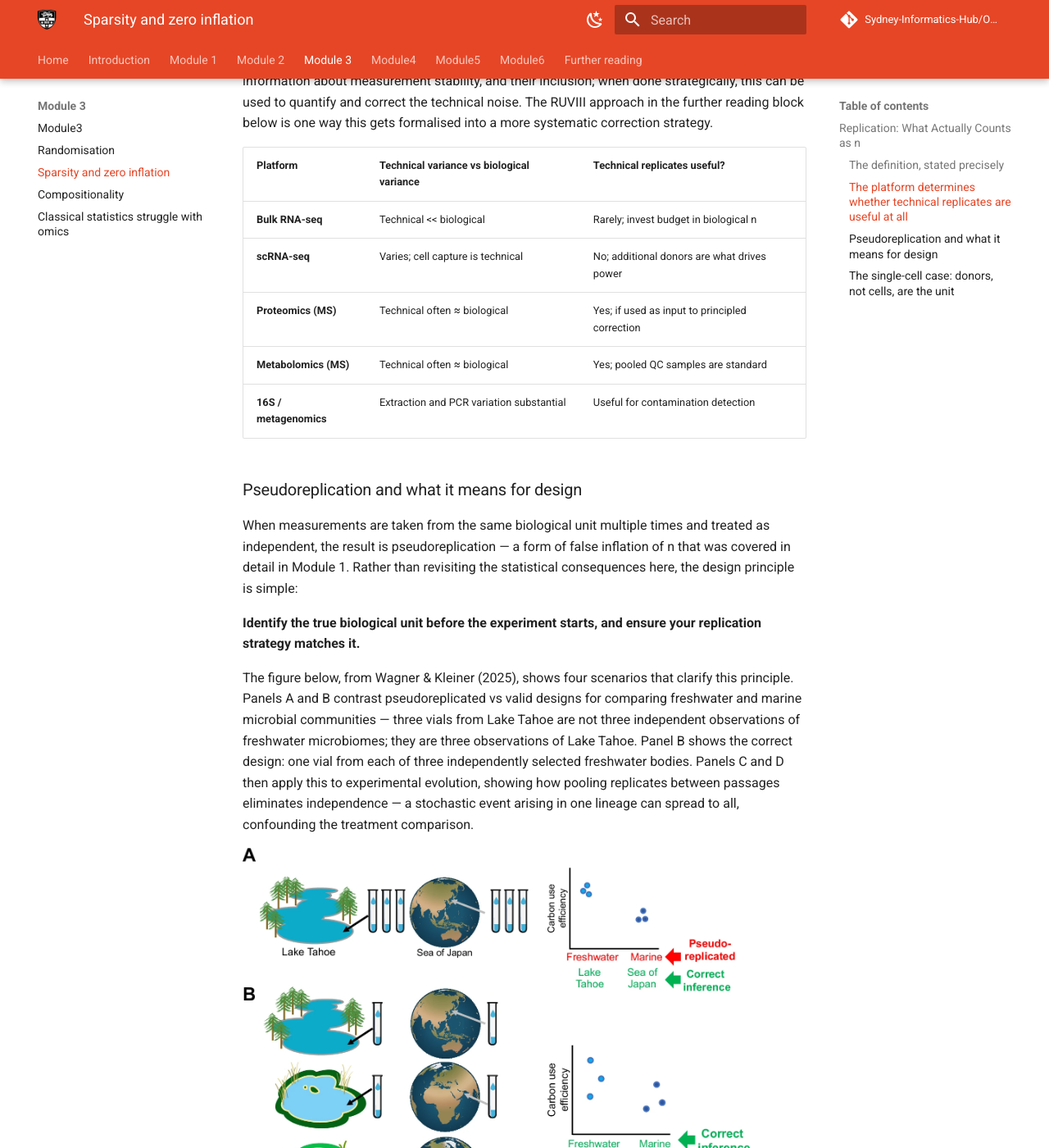
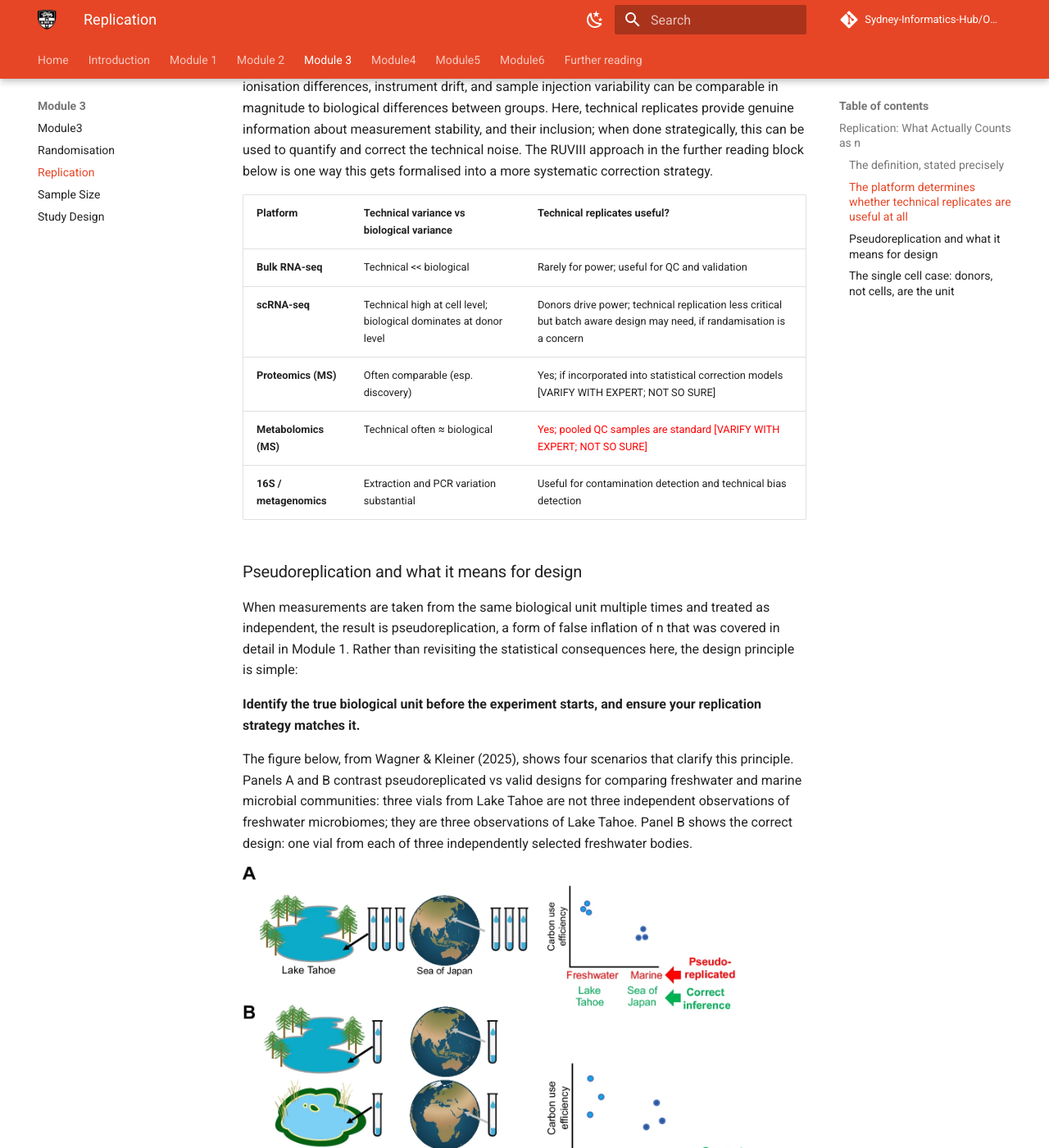
Before and after one commit to Sydney-Informatics-Hub/Omics-Study-Designs-and-Data-Interpretation, an MkDocs documentation site: the page built from docs/Day1/module3-2.md, in a window 1280 px wide and 1400 px high, scrolled down 1201 px. Shown: the whole window at 82% size. Built offline with MkDocs 1.6.1 and Material for MkDocs 9.7.7, drawn with Linux system fonts in a browser that asks for light colours; comment, search, counter and statistics services are not loaded; some of the changed text lies outside the part shown.

Commit message:
module 3 section 1-4 compelte

```diff
--- a/docs/Day1/module3-2.md
+++ b/docs/Day1/module3-2.md
@@ -28,6 +28,21 @@
 positives that appear statistically robust but vanish in independent
 datasets.
 
+??? example "Terminology"
+    **Biological unit (BU)**: The biological entity of interest about which conclusions are drawn in an omics study.
+    Examples:
+        A patient in RNA-seq or proteomics
+        A mouse in an experiment
+        A soil site in metagenomics
+    **Experimental unit (EU)**: The smallest unit that is independently subjected to a condition or treatment in the experiment.
+    Examples:
+        Each patient sample in bulk RNA-seq
+        Each independently treated cell culture
+        Each stool sample in a microbiome study
+    **Observational unit (OU)**: In standard statistical usage, the observational unit is the entity on which measurements are directly recorded. Example: In omics studies, sample taken from patient (e.g. tissue biopsy, blood draw) are observational unit, or the individual cell in single-cell assays.
+
+
+
 ### The platform determines whether technical replicates are useful at all
 
 This is something most training materials tend to skip over. Technical replicates are not a default requirement, their value depends entirely on the platform, and more specifically on whether technical noise is large enough to matter relative to biological variability.
@@ -49,16 +64,16 @@
 
 | Platform | Technical variance vs biological variance | Technical replicates useful? |
 |---|---|---|
-| **Bulk RNA-seq** | Technical << biological | Rarely; invest budget in biological n |
-| **scRNA-seq** | Varies; cell capture is technical | No; additional donors are what drives power |
-| **Proteomics (MS)** | Technical often ≈ biological | Yes; if used as input to principled correction |
-| **Metabolomics (MS)** | Technical often ≈ biological | Yes; pooled QC samples are standard |
-| **16S / metagenomics** | Extraction and PCR variation substantial | Useful for contamination detection |
+| **Bulk RNA-seq** | Technical << biological | Rarely for power; useful for QC and validation |
+| **scRNA-seq** | Technical high at cell level; biological dominates at donor level | Donors drive power; technical replication less critical but batch aware design may need, if randamisation is a concern |
+| **Proteomics (MS)** | Often comparable (esp. discovery) | Yes; if incorporated into statistical correction models [VARIFY WITH EXPERT; NOT SO SURE]|
+| **Metabolomics (MS)** | Technical often ≈ biological | <span style="color:red;"> Yes; pooled QC samples are standard [VARIFY WITH EXPERT; NOT SO SURE] </span>|
+| **16S / metagenomics** | Extraction and PCR variation substantial | Useful for contamination detection and technical bias detection |
 
 ### Pseudoreplication and what it means for design
 
 When measurements are taken from the same biological unit multiple times
-and treated as independent, the result is pseudoreplication — a form of
+and treated as independent, the result is pseudoreplication, a form of
 false inflation of n that was covered in detail in Module 1. Rather than
 revisiting the statistical consequences here, the design principle is
 simple:
@@ -68,44 +83,41 @@
 
 The figure below, from Wagner & Kleiner (2025), shows four scenarios that
 clarify this principle. Panels A and B contrast pseudoreplicated vs valid
-designs for comparing freshwater and marine microbial communities — three
+designs for comparing freshwater and marine microbial communities: three
 vials from Lake Tahoe are not three independent observations of freshwater
 microbiomes; they are three observations of Lake Tahoe. Panel B shows the
 correct design: one vial from each of three independently selected
-freshwater bodies. Panels C and D then apply this to experimental
-evolution, showing how pooling replicates between passages eliminates
-independence — a stochastic event arising in one lineage can spread to
-all, confounding the treatment comparison.
+freshwater bodies.
 
-![Valid vs pseudoreplicated experimental designs across four scenarios](Figures_module3/wagner2025_fig1_replication.png){width=90%}
+![Valid vs pseudoreplicated experimental designs across four scenarios](Figures_module3/wagner2025_fig1_replication_v02.jpg){width=90%}
 
 <small>Ref: Wagner & Kleiner. *Nature Communications* 16, 7263 (2025).
 [doi:10.1038/s41467-025-62616-x](https://www.nature.com/articles/s41467-025-62616-x){target="_blank"}
 (CC BY-NC-ND 4.0)</small>
 
-??? example "Case Study: Pseudoreplication at Scale — 95% of HMA Microbiome Studies"
+??? info "Case Study: Pseudoreplication at Scale: 95% of HMA Microbiome Studies"
 
     A 2020 systematic review by Walter et al. examined 38 published studies
-    that used human microbiota-associated (HMA) rodents to establish causal
+    that used human microbiota associated (HMA) rodents to establish causal
     links between gut microbiome alterations and human disease. These studies
     transplant fecal microbiota from human donors (cases and controls) into
-    germ-free rodents and compare pathological phenotypes in the recipients.
+    germ free rodents and compare pathological phenotypes in the recipients.
 
     The review found that 95% of studies (36/38) reported successful transfer
-    of disease-associated phenotypes — a rate the authors describe as
-    biologically implausible given the known limitations of cross-species
+    of disease associated phenotypes; a rate the authors describe as
+    biologically Unbelievable given the known limitations of cross species
     microbiome transfer.
 
     A key driver of this inflation was pseudoreplication. Figure 1 of the
-    paper (below) maps the three-level structure of these experiments: the
-    **Biological Unit (BU)** is the human donor — the entity about which
+    paper (below) maps the three level structure of these experiments: the
+    **Biological Unit (BU)** is the human donor, the entity about which
     causal inferences are being made. The **Experimental Unit (EU)** is the
-    inoculum used to colonise the mice — which, when donors are pooled,
+    inoculum used to colonise the mice, which, when donors are pooled,
     collapses to the number of pools rather than the number of donors. The
-    **Observational Unit (OU)** is the individual mouse — just a measurement
+    **Observational Unit (OU)** is the individual mouse, just a measurement
     platform, not an independent replicate.
 
-    ![BU/EU/OU structure in HMA rodent studies — how pooling reduces n and pseudoreplication inflates it](Figures_module3/walter2020_fig1_BU_EU_OU.png){width=90%}
+    ![BU/EU/OU structure in HMA rodent studies:- how pooling reduces n and pseudoreplication inflates it](Figures_module3/walter2020_fig1_BU_EU_OU.png){width=90%}
 
     <small>Ref: Walter J, Armet AM, Finlay BB, Shanahan F. Establishing or
     Exaggerating Causality for the Gut Microbiome: Lessons from Human
@@ -113,26 +125,26 @@
     [doi:10.1016/j.cell.2019.12.025](https://doi.org/10.1016/j.cell.2019.12.025){target="_blank"}</small>
 
     Of the 38 studies reviewed, 84% used the individual animals as the unit
-    of statistical inference — even though animal numbers were far larger than
+    of statistical inference, even though animal numbers were far larger than
     the number of human donors and the donors were the true experimental unit.
     Many studies also pooled donor samples before inoculation, reducing the
-    effective n from the number of donors to the number of pools — sometimes
+    effective n from the number of donors to the number of pools: sometimes
     to n = 1 per condition.
 
     **The connection to Module 1:** The Koren et al. (2012) pregnancy
     microbiome study used as the Module 1 design activity is one of the
     studies cited in this systematic review. The Walter et al. Figure 1
     provides the formal conceptual framework for why that design was
-    pseudoreplicated — and why 84% of similar studies made the same error.
+    pseudoreplicated, and why 84% of similar studies made the same error.
 
     **The design fix:** use the number of human donors as n; do not pool
     samples before inoculation; prevent microbial spread between cages from
-    different donors. These are design decisions, not analytical ones — they
+    different donors. These are design decisions, not analytical ones: they
     cannot be applied retrospectively.
 
-### The single-cell case: donors, not cells, are the unit
+### The single cell case: donors, not cells, are the unit
 
-Single-cell RNA-seq needs a bit of extra care here, because it produces
+Single cell RNA-seq needs a bit of extra care here, because it produces
 a lot of data very quickly. It’s easy to end up with tens of thousands of
 cells and feel like you have a very large sample size.
 
@@ -184,21 +196,21 @@
     variation. The logic: the same biological sample measured in two
     different batches should produce identical expression profiles. Any
     systematic disagreement between the two measurements reflects technical
-    noise — not biology. RUVIII learns the structure of this disagreement
+    noise, not biology. RUVIII learns the structure of this disagreement
     across all technical replicate pairs and subtracts it from every sample
     in the dataset.
 
-    This approach was applied to a NanoString cohort of inflammatory bowel
+    This approach was applied to a **NanoString cohort** of inflammatory bowel
     disease samples where batch effects were large relative to the biological
-    signal. Including a small number of technical replicate samples — the
-    same RNA measured across multiple processing runs — enabled RUVIII to
+    signal. Including a small number of technical replicate samples, the
+    same RNA measured across multiple processing runs, enabled RUVIII to
     estimate batch structure that could not have been estimated from the
     biological samples alone.
 
     **The critical requirement:** technical replicates must be included *by
     design*, before data collection begins. RUVIII cannot be applied
     retrospectively if no true technical replicates exist. This is why it
-    belongs in a module on design, not analysis.
+    belongs to study design, not data analysis.
 
     <small>
     Molania R, et al. A new normalization for Nanostring nCounter gene
--- a/mkdocs.yml
+++ b/mkdocs.yml
@@ -17,9 +17,9 @@
   - Module 3:
     - Module3: Day1/module3.md
     - Randomisation: Day1/module3-1.md
-    - Sparsity and zero inflation: Day1/module3-2.md
-    - Compositionality: Day1/module3-3.md
-    - Classical statistics struggle with omics: Day1/module3-4.md
+    - Replication: Day1/module3-2.md
+    - Sample Size: Day1/module3-3.md
+    - Study Design: Day1/module3-4.md
   - Module4: Day2/module4.md
   - Module5: Day2/module5.md
   - Module6: Day2/module6.md
```
Also changed, not shown: other parts of docs/Day1/module3-2.md (+4 -4 lines), docs/Day1/module3-3.md (added, +162 -0 lines), docs/Day1/module3-4.md (added, +126 -0 lines), docs/Day1/Figures_module3/03_Dimension_reduction_before_after_v01.png, docs/Day1/Figures_module3/03_Sequencing_depth.jpg (added), docs/Day1/Figures_module3/03_scRNAseq_cells_vs_samples_v01.png (added), docs/Day1/Figures_module3/tarazona2020_fig4_MultiPower_v02.jpg (added), docs/Day1/Figures_module3/tarazona2020_fig4_MultiPower_v02.png (added), docs/Day1/Figures_module3/wagner2025_fig1_replication_v02.jpg (added), 3 other files.
